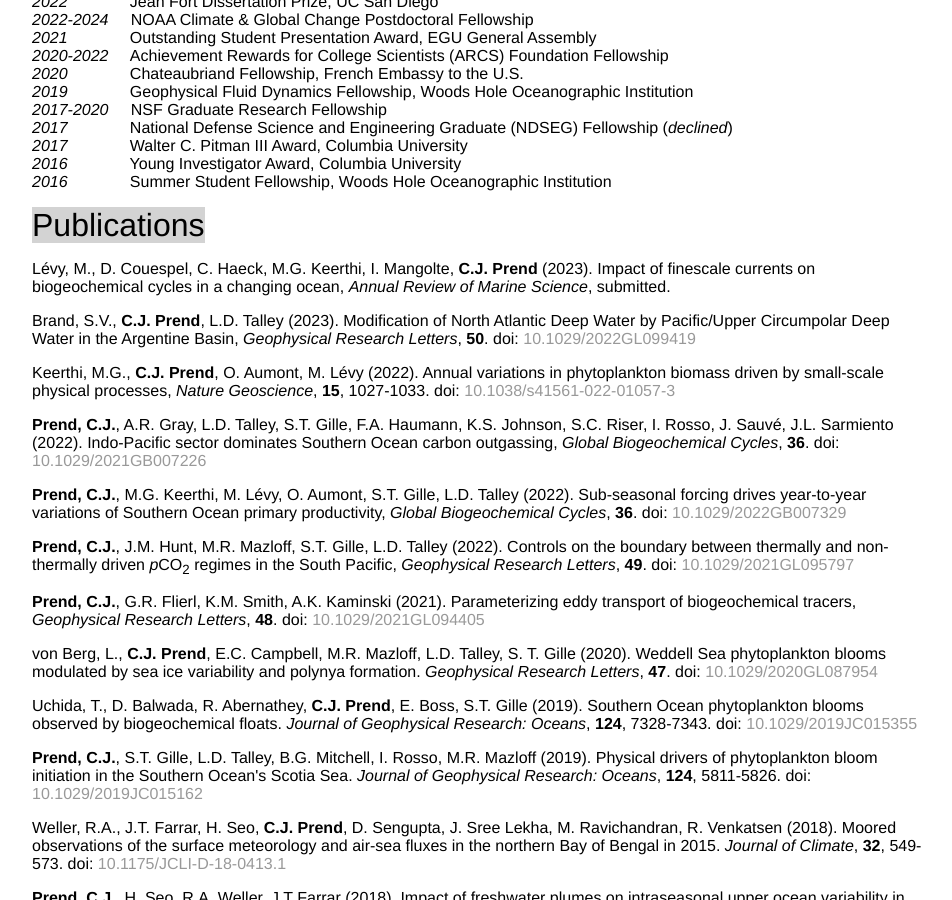
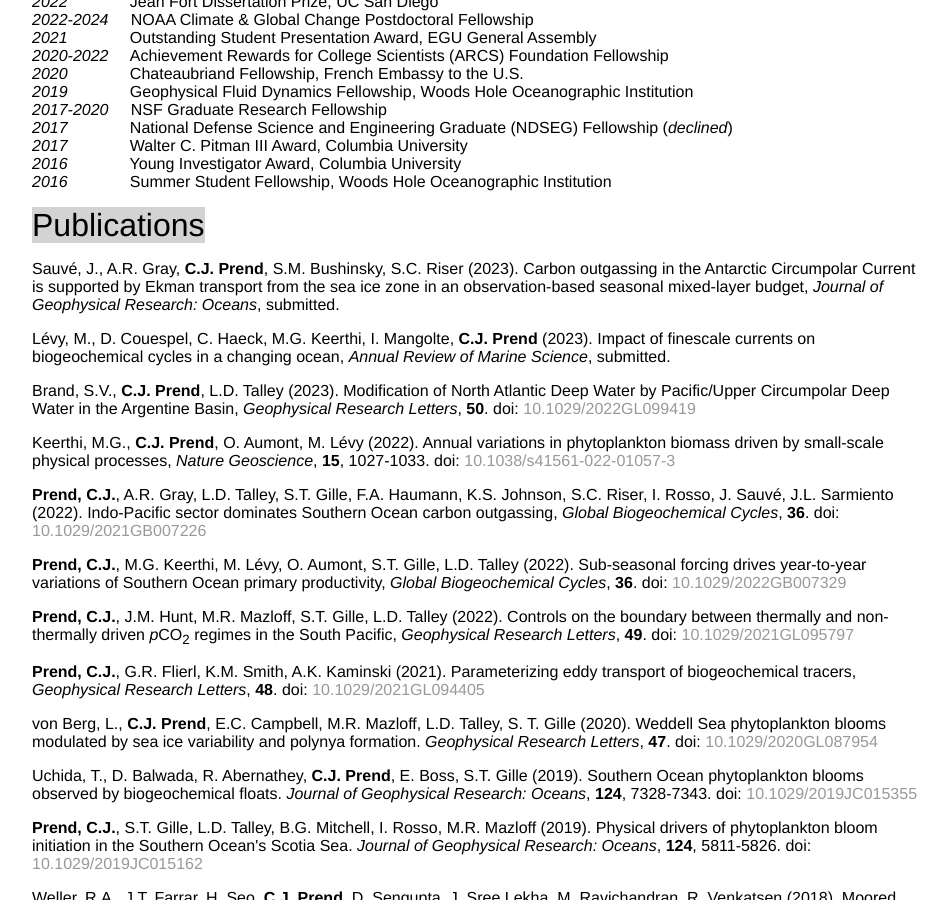
Before and after one commit to cprend/cprend.github.io, a Jekyll site: the page cv/index.html, which Jekyll copies as it is, in a window 1280 px wide and 900 px high, scrolled down 434 px. Shown: the whole window, without its empty margins (160-1112 px from the left). Built offline with Jekyll 4.4.1, drawn with Linux system fonts in a browser that asks for light colours.

Commit message:
Update index.html

```diff
--- a/cv/index.html
+++ b/cv/index.html
@@ -37,7 +37,7 @@
 		<em>2016</em> &nbsp;&nbsp;&nbsp;&nbsp;&nbsp;&nbsp;&nbsp;&nbsp;&nbsp;&nbsp;&nbsp;&nbsp; Young Investigator Award, Columbia University<br/>
 		<em>2016</em> &nbsp;&nbsp;&nbsp;&nbsp;&nbsp;&nbsp;&nbsp;&nbsp;&nbsp;&nbsp;&nbsp;&nbsp; Summer Student Fellowship, Woods Hole Oceanographic Institution</p>
 		<p1>Publications</p1>
-		<!-- <p>Sauv&eacute, J., A.R. Gray, <b>C.J. Prend</b>, S.M. Bushinsky, S.C. Riser (2023). Carbon outgassing in the Antarctic Circumpolar Current is supported by Ekman transport from the sea ice zone in an observation-based seasonal mixed-layer budget, <em>Journal of Geophysical Research: Oceans</em>, submitted.</p> -->
+		<p>Sauv&eacute, J., A.R. Gray, <b>C.J. Prend</b>, S.M. Bushinsky, S.C. Riser (2023). Carbon outgassing in the Antarctic Circumpolar Current is supported by Ekman transport from the sea ice zone in an observation-based seasonal mixed-layer budget, <em>Journal of Geophysical Research: Oceans</em>, submitted.</p>
 		<p>L&eacutevy, M., D. Couespel, C. Haeck, M.G. Keerthi, I. Mangolte, <b>C.J. Prend</b> (2023). Impact of finescale currents on biogeochemical cycles in a changing ocean, <em>Annual Review of Marine Science</em>, submitted.</p>
 		<p>Brand, S.V., <b>C.J. Prend</b>, L.D. Talley (2023). Modification of North Atlantic Deep Water by Pacific/Upper Circumpolar Deep Water in the Argentine Basin, <em>Geophysical Research Letters</em>, <b>50</b>. doi: <a href="https://agupubs.onlinelibrary.wiley.com/doi/abs/10.1029/2022GL099419">10.1029/2022GL099419</a></p>
 		<p>Keerthi, M.G., <b>C.J. Prend</b>, O. Aumont, M. L&eacutevy (2022). Annual variations in phytoplankton biomass driven by small-scale physical processes, <em>Nature Geoscience</em>, <b>15</b>, 1027-1033. doi: <a href="https://www.nature.com/articles/s41561-022-01057-3">10.1038/s41561-022-01057-3</a></p>
```
